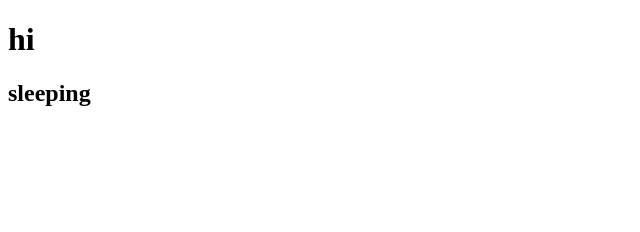
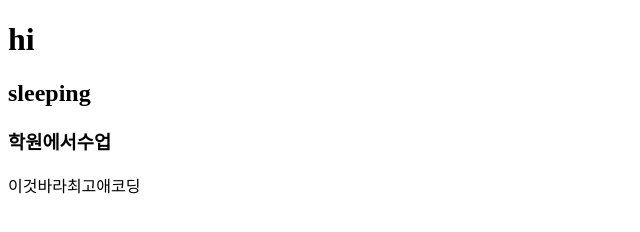
Before and after one commit to JU-YEONJI/4.11.gitProject, a plain HTML site: page index.html in a window 1280 px wide. Shown: the whole page, without its empty margins (0-640 px from the left). Drawn offline with Linux system fonts and the light colour scheme.

Commit message:
학원에서 수정

```diff
--- a/index.html
+++ b/index.html
@@ -9,5 +9,8 @@
 <body>
     <h1>hi</h1>
     <h2>sleeping</h2>
+
+    <h3>학원에서수업</h3>
+    <p>이것바라최고애코딩</p>
 </body>
 </html>
```
